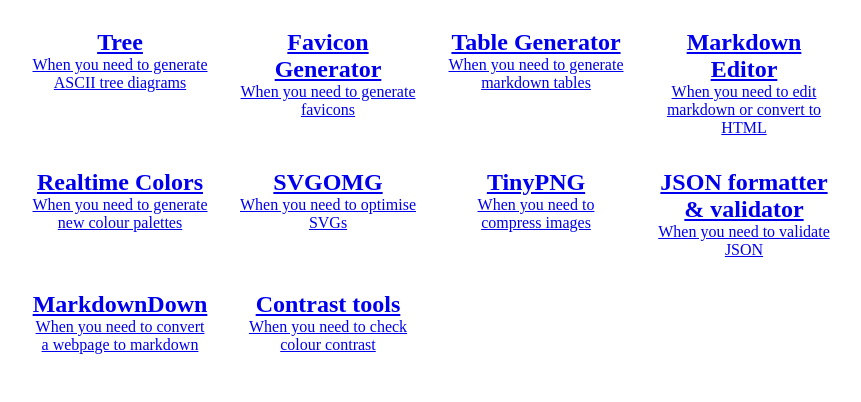
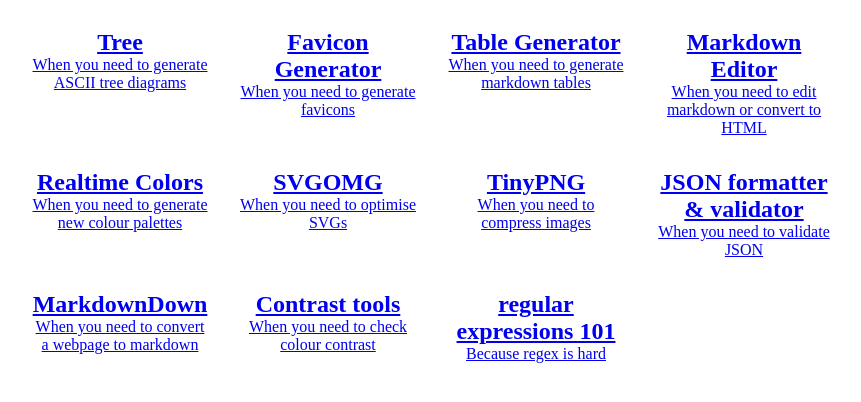
Before and after one commit to huijing/tools, a website: page index.html in a window 1280 px wide. Shown: the part 90-492 px from the top of the page, without its empty margins (208-1069 px from the left). Drawn offline with Linux system fonts and the light colour scheme.

Commit message:
Update index.html

```diff
--- a/index.html
+++ b/index.html
@@ -108,6 +108,12 @@
           <p>When you need to check colour contrast</p>
         </a>
       </li>
+      <li>
+        <a href="https://regex101.com/">
+          <h2>regular expressions 101</h2>
+          <p>Because regex is hard</p>
+        </a>
+      </li>
     </ul>
   </body>
 </html>
```
